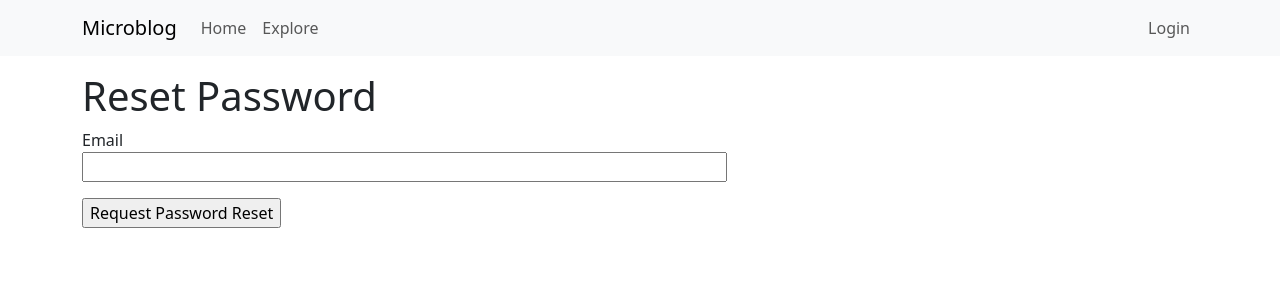
After one commit to paalso/microblog, a Flask app: page /reset_password_request in a window 1280 px wide. The commit adds this page. Shown: the top 300 px of the page. Run offline with Flask 3, Linux system fonts and the light colour scheme.

Commit message:
Implement password recover logic

```diff
--- a/app/forms.py
+++ b/app/forms.py
@@ -24,6 +24,11 @@ class LoginForm(FlaskForm):
     password = PasswordField('Password', validators=[DataRequired()])
     remember_me = BooleanField('Remember Me')
     submit = SubmitField('Sign In')
+
+
+class ResetPasswordRequestForm(FlaskForm):
+    email = StringField('Email', validators=[DataRequired(), Email()])
+    submit = SubmitField('Request Password Reset')
 
 
 class RegistrationForm(FlaskForm):
--- a/app/routes.py
+++ b/app/routes.py
@@ -22,9 +22,10 @@ from app.forms import (
     LoginForm,
     PostForm,
     RegistrationForm,
+    ResetPasswordRequestForm,
 )
 from app.models import Post, User
-from app.utils.email import send_email
+from app.utils.email import send_email, send_password_reset_email
 
 main_bp = Blueprint('main', __name__)
 
@@ -112,6 +113,22 @@ def logout():
     logout_user()
     current_app.logger.info(f'🚪 User logged out: {username}')
     return redirect(url_for('main.index'))
+
+
+@main_bp.route('/reset_password_request', methods=['GET', 'POST'])
+def reset_password_request():
+    if current_user.is_authenticated:
+        return redirect(url_for('index'))
+    form = ResetPasswordRequestForm()
+    if form.validate_on_submit():
+        user = db.session.scalar(
+            sa.select(User).where(User.email == form.email.data))
+        if user:
+            send_password_reset_email(user)
+        flash('Check your email for the instructions to reset your password')
+        return redirect(url_for('login'))
+    return render_template('pages/reset_password_request.html',
+                           title='Reset Password', form=form)
 
 
 @main_bp.route('/register', methods=['GET', 'POST'])
--- /dev/null
+++ b/app/templates/email/reset_password.txt
@@ -0,0 +1,6 @@
+Dear {{ user.username }},
+To reset your password click on the following link:
+{{ url_for('main.reset_password', token=token, _external=True) }}
+If you have not requested a password reset simply ignore this message.
+Sincerely,
+The Microblog Team
--- a/app/templates/pages/login.html
+++ b/app/templates/pages/login.html
@@ -21,6 +21,10 @@
     <p>{{ form.submit() }}</p>
   </form>
   <p>
+    Forgot Your Password?
+    <a href="{{ url_for('main.reset_password_request') }}">Click to Reset It</a>
+  </p>
+  <p>
     New User? <a href="{{ url_for('main.register') }}">Click to Register!</a>
   </p>
 {% endblock %}
--- /dev/null
+++ b/app/templates/pages/reset_password_request.html
@@ -0,0 +1,15 @@
+{% extends "base.html" %}
+{% block content %}
+  <h1>Reset Password</h1>
+  <form action="" method="post">
+    {{ form.hidden_tag() }}
+    <p>
+      {{ form.email.label }}
+      <br>
+      {{ form.email(size=64) }}
+      <br>
+      {% for error in form.email.errors %}<span style="color: red;">[{{ error }}]</span>{% endfor %}
+    </p>
+    <p>{{ form.submit() }}</p>
+  </form>
+{% endblock %}
```
Also changed, not shown: app/templates/email/reset_password.html (added, +15 -0 lines), app/utils/email.py (+20 -2 lines).
